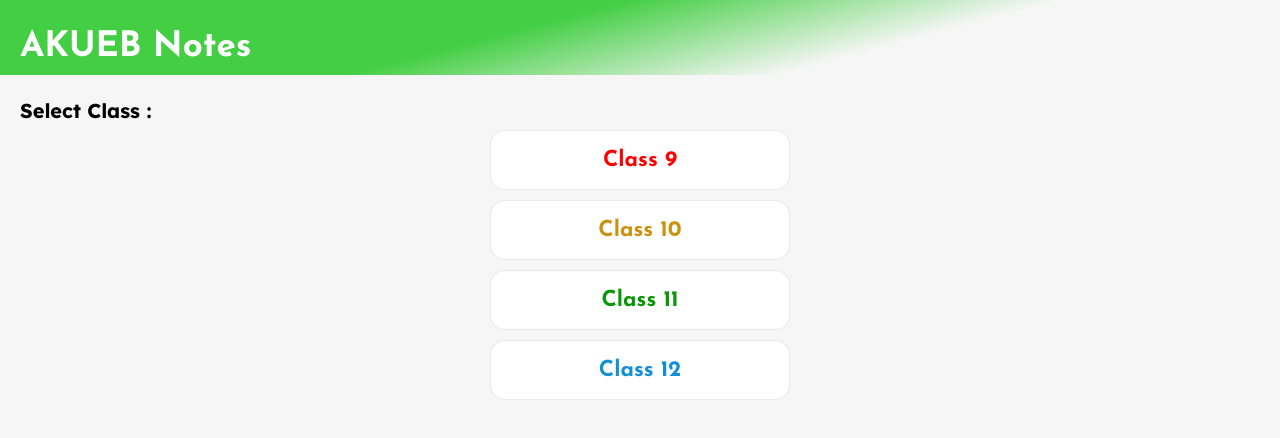
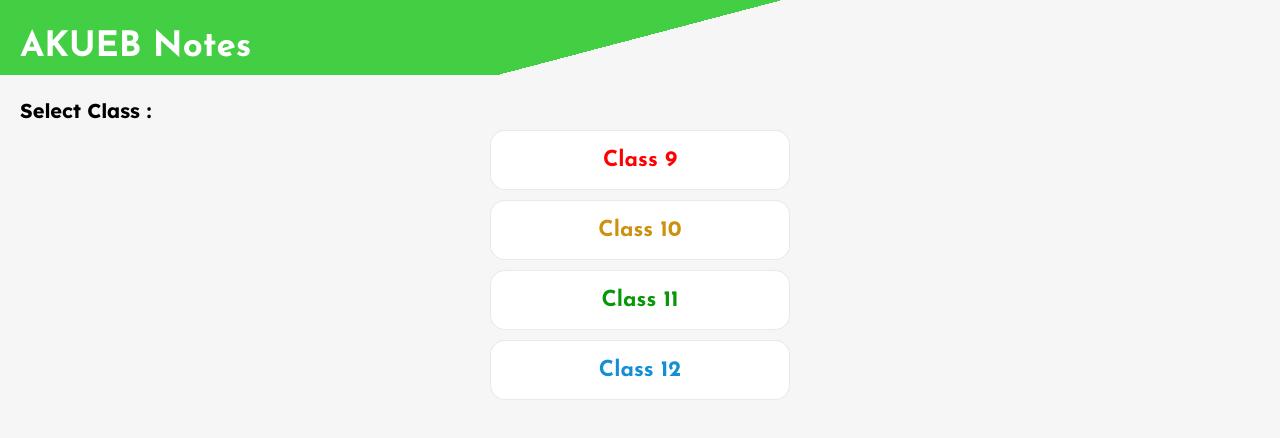
Before and after one commit to notesakueb/notesakueb, a plain HTML site: page index.html in a window 1280 px wide. Drawn offline with Linux system fonts and the light colour scheme.

Commit message:
Update style.css

```diff
--- a/style.css
+++ b/style.css
@@ -24,7 +24,7 @@
     justify-content: space-between;
     position: sticky;
     top: 0px;
-    background: linear-gradient(165.23deg,var(--light-green) 40%,var(--off) 68%);
+    background: linear-gradient(165.23deg,var(--light-green) 50%,var(--off) 50%);
     z-index: 1;
   }
   .title {
```
